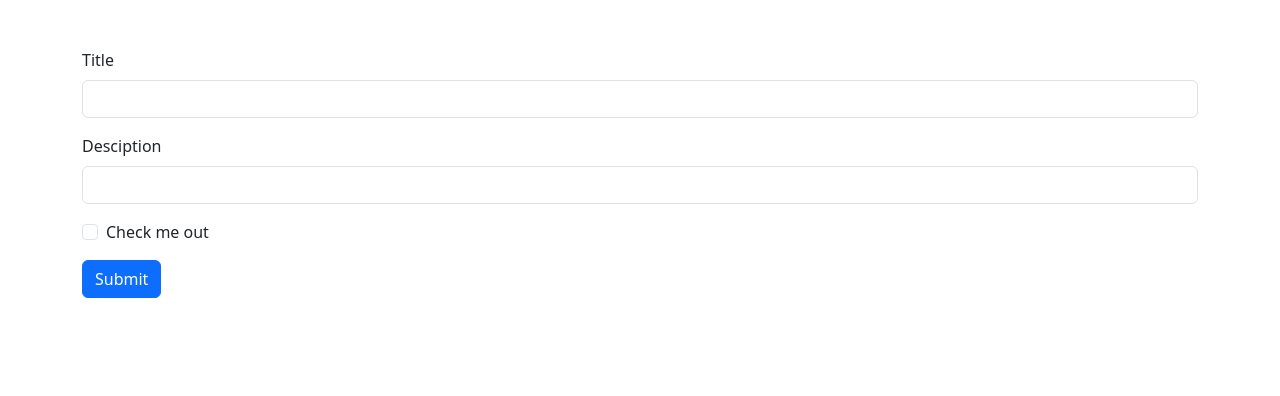
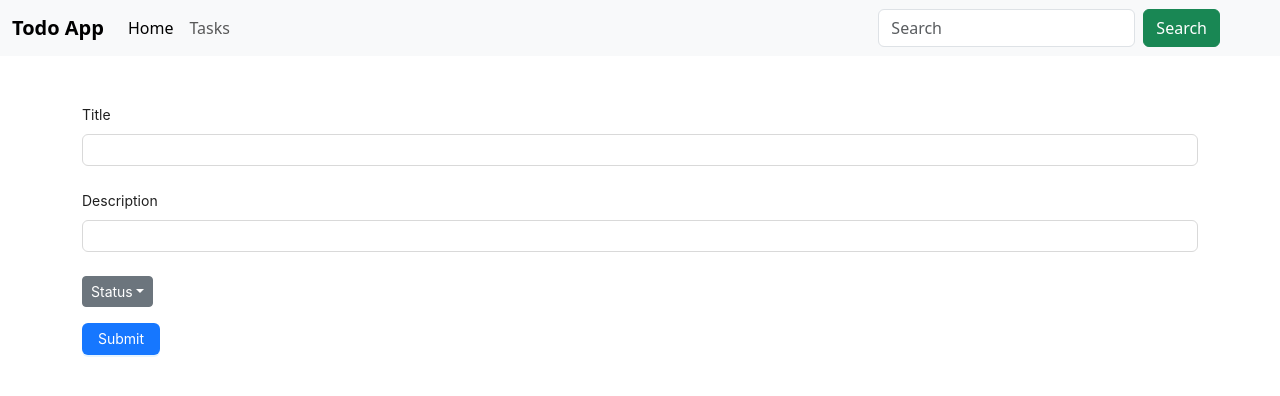
Before and after one commit to MohitDigi/todo-list---react, a React (Create React App) app: page /detail-form in a window 1280 px wide. Shown: the top 396 px of the page. Built offline with nearby package versions, Linux system fonts and the light colour scheme.

Commit message:
antd added, change link to navlink

```diff
--- a/package.json
+++ b/package.json
@@ -6,6 +6,7 @@
     "@testing-library/jest-dom": "^5.16.5",
     "@testing-library/react": "^13.4.0",
     "@testing-library/user-event": "^13.5.0",
+    "antd": "^5.6.2",
     "react": "^18.2.0",
     "react-dom": "^18.2.0",
     "react-router-dom": "^6.13.0",
--- a/src/component/DetailForm.js
+++ b/src/component/DetailForm.js
@@ -1,40 +1,83 @@
+import { Button, Form, Input } from "antd";
 import React from "react";
+import Navbar from "./Navbar";
 
+
+const MyFormItemContext = React.createContext([]);
+function toArr(str) {
+  return Array.isArray(str) ? str : [str];
+}
+const MyFormItemGroup = ({ prefix, children }) => {
+  const prefixPath = React.useContext(MyFormItemContext);
+  const concatPath = React.useMemo(
+    () => [...prefixPath, ...toArr(prefix)],
+    [prefixPath, prefix]
+  );
+  return (
+    <MyFormItemContext.Provider value={concatPath}>
+      {children}
+    </MyFormItemContext.Provider>
+  );
+};
+
+const MyFormItem = ({ name, ...props }) => {
+  const prefixPath = React.useContext(MyFormItemContext);
+  const concatName =
+    name !== undefined ? [...prefixPath, ...toArr(name)] : undefined;
+  return <Form.Item name={concatName} {...props} />;
+};
 const DetailForm = () => {
+  const onFinish = (value) => {
+    console.log(value);
+  };
   return (
     <>
+    <Navbar/>
       <div className="container my-5">
-        <form>
-          <div className="mb-3">
-            <label for="exampleInputEmail1" className="form-label">
-              Title
-            </label>
-            <input
-              type="text"
-              className="form-control"
-              aria-describedby="emailHelp"
-            />
-          </div>
-          <div className="mb-3">
-            <label for="exampleInputPassword1" className="form-label">
-              Desciption
-            </label>
-            <input type="text" className="form-control" />
-          </div>
-          <div className="mb-3 form-check">
-            <input
-              type="checkbox"
-              className="form-check-input"
-              id="exampleCheck1"
-            />
-            <label className="form-check-label" for="exampleCheck1">
-              Check me out
-            </label>
-          </div>
-          <button type="submit" className="btn btn-primary">
+        <Form name="form_item_path" layout="vertical" onFinish={onFinish}>
+          <MyFormItemGroup prefix={["user"]}>
+            <MyFormItemGroup prefix={["name"]}>
+              <MyFormItem name="Title" label="Title">
+                <Input />
+              </MyFormItem>
+              <MyFormItem name="Description" label="Description">
+                <Input />
+              </MyFormItem>
+            </MyFormItemGroup>
+
+            <div class="dropdown my-3">
+              <button
+                class="btn btn-secondary btn-sm dropdown-toggle"
+                type="button"
+                data-bs-toggle="dropdown"
+                aria-expanded="false"
+              >
+                Status
+              </button>
+              <ul class="dropdown-menu">
+                <li>
+                  <a class="dropdown-item" href="#">
+                    Pending
+                  </a>
+                </li>
+                <li>
+                  <a class="dropdown-item" href="#">
+                    In Process
+                  </a>
+                </li>
+                <li>
+                  <a class="dropdown-item" href="#">
+                    Complete
+                  </a>
+                </li>
+              </ul>
+            </div>
+          </MyFormItemGroup>
+
+          <Button type="primary" htmlType="submit">
             Submit
-          </button>
-        </form>
+          </Button>
+        </Form>
       </div>
     </>
   );
--- a/src/component/DisplayItem.js
+++ b/src/component/DisplayItem.js
@@ -3,7 +3,10 @@ import Navbar from './Navbar'
 
 const DisplayItem = () => {
   return (
+    <>
     <div><Navbar/></div>
+
+    </>
   )
 }
 
--- a/src/component/Home.js
+++ b/src/component/Home.js
@@ -1,17 +1,17 @@
 import React from "react";
 import Navbar from "./Navbar";
-import { Link } from "react-router-dom";
+import { NavLink } from "react-router-dom";
 
 const Home = () => {
   return (
     <>
       <Navbar />
       <div className="container">
-        <Link to="/detail-form">
+        <NavLink to="/detail-form">
           <button type="button" class="btn btn-primary">
             Add item
           </button>
-        </Link>
+        </NavLink>
       </div>
     </>
   );
--- a/src/component/Navbar.js
+++ b/src/component/Navbar.js
@@ -1,14 +1,14 @@
 import React from "react";
-import { Link } from "react-router-dom";
+import { NavLink } from "react-router-dom";
 
 const Navbar = () => {
   return (
     <>
-      <nav className="navbar navbar-expand-lg bg-body-tertiary">
+      <nav className="navbar navbar-expand-lg bg-body-tertiary ">
         <div className="container-fluid">
-          <Link className="navbar-brand" to="/">
+          <NavLink className="navbar-brand" to="/">
             <strong>Todo App</strong>
-          </Link>
+          </NavLink>
           <button
             className="navbar-toggler"
             type="button"
@@ -23,18 +23,18 @@ const Navbar = () => {
           <div className="collapse navbar-collapse" id="navbarSupportedContent">
             <ul className="navbar-nav me-auto mb-2 mb-lg-0">
               <li className="nav-item">
-                <Link className="nav-link active" aria-current="page" to="/">
+                <NavLink className="nav-link active" aria-current="page" to="/">
                   Home
-                </Link>
+                </NavLink>
               </li>
               <li className="nav-item">
-                <Link className="nav-link" to="/display-item">
+                <NavLink className="nav-link" to="/display-item">
                  Tasks
-                </Link>
+                </NavLink>
               </li>
 
             </ul>
-            <form className="d-flex" role="search">
+            <form className="d-flex mx-5" role="search">
               <input
                 className="form-control me-2"
                 type="search"
```
Also changed, not shown: 1 other file (tests, documents, lock files or other folders).
